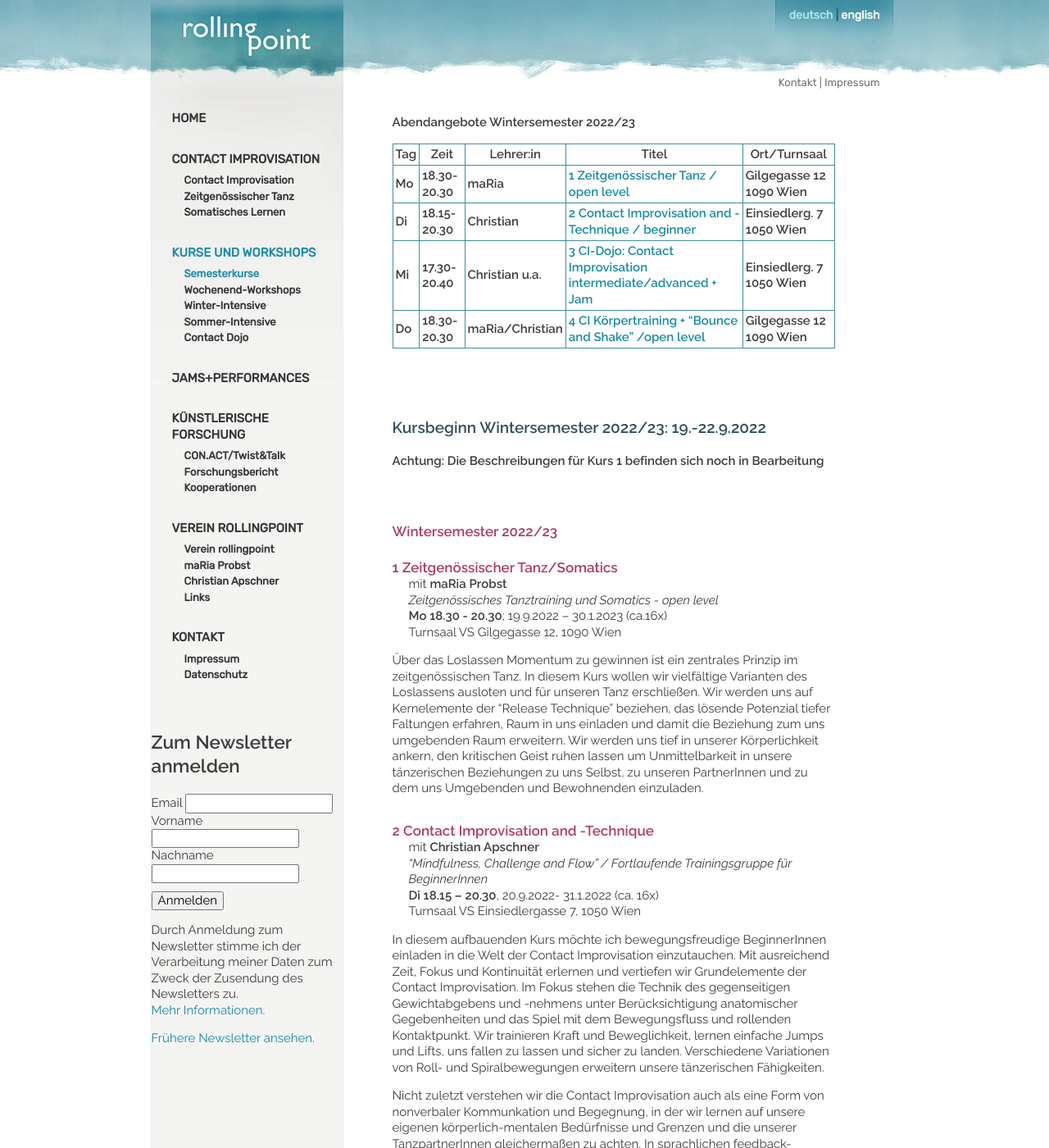
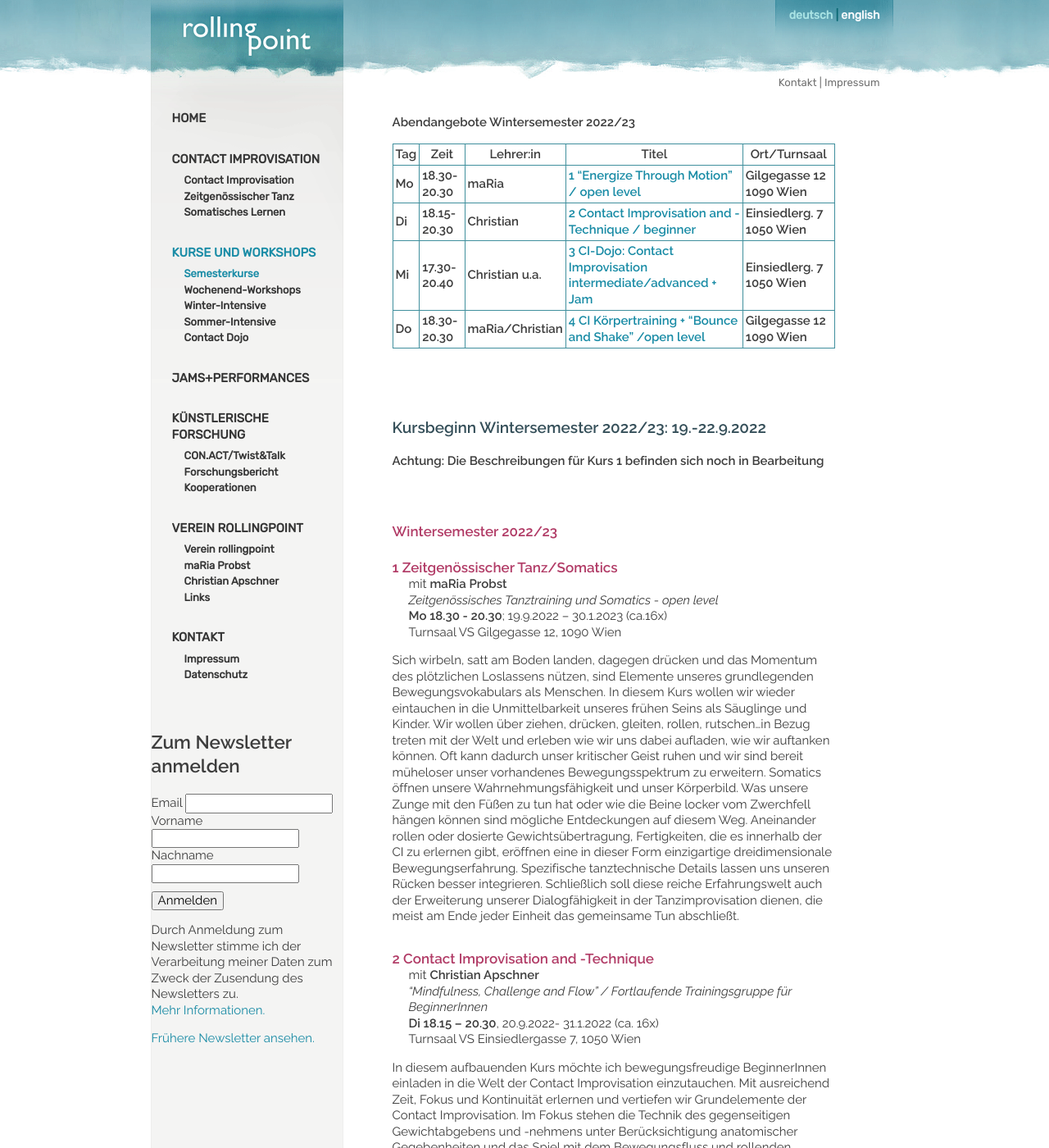
Before and after one commit to manulari/rollingpointat, a Jekyll site: the page built from _pages_de/kurse.md, in a window 1280 px wide and 1400 px high. Shown: the whole window at 82% size. Built offline with Jekyll 4.4.1, drawn with Linux system fonts in a browser that asks for light colours; comment, search, counter and statistics services are not loaded.

Commit message:
Update page (de) “kurse”

```diff
--- a/_pages_de/kurse.md
+++ b/_pages_de/kurse.md
@@ -6,7 +6,7 @@ title: KURSE UND WORKSHOPS
 
 | Tag    | Zeit            | Lehrer:in           | Titel                                                                     | Ort/Turnsaal                 |
 | ------ | --------------- | ------------------- | ------------------------------------------------------------------------- | ---------------------------- |
-| **Mo** | **18.30-20.30** | **maRia**           | **[ 1 Zeitgenössischer Tanz / open level](#mo)**                          | **Gilgegasse 12 1090 Wien**  |
+| **Mo** | **18.30-20.30** | **maRia**           | **[ 1 "Energize Through Motion" / open level](#mo)**                      | **Gilgegasse 12 1090 Wien**  |
 | **Di** | **18.15-20.30** | **Christian**       | **[2 Contact Improvisation and -Technique / beginner](#di)**              | **Einsiedlerg. 7 1050 Wien** |
 | **Mi** | **17.30-20.40** | **Christian u.a.**  | **[3 CI-Dojo: Contact Improvisation   intermediate/advanced + Jam](#mi)** | **Einsiedlerg. 7 1050 Wien** |
 | **Do** | **18.30-20.30** | **maRia/Christian** | **[4 CI Körpertraining + "Bounce and Shake" /open level](#do)**           | **Gilgegasse 12 1090 Wien**  |
@@ -31,9 +31,15 @@ mit **maRia Probst**\
 **Mo 18.30 - 20.30**; 19.9.2022 – 30.1.2023 (ca.16x)\
 Turnsaal VS Gilgegasse 12, 1090 Wien
 
-Über das Loslassen Momentum zu gewinnen ist ein zentrales Prinzip im zeitgenössischen Tanz. In diesem Kurs wollen wir vielfältige Varianten des Loslassens ausloten und für unseren Tanz erschließen. Wir werden uns auf Kernelemente der "Release Technique" beziehen, das lösende Potenzial tiefer Faltungen erfahren, Raum in uns einladen und damit die Beziehung zum uns umgebenden Raum erweitern. Wir werden uns tief in unserer Körperlichkeit ankern, den kritischen Geist ruhen lassen um Unmittelbarkeit in unsere tänzerischen Beziehungen zu uns Selbst, zu unseren PartnerInnen und zu dem uns Umgebenden und Bewohnenden einzuladen.
+Sich wirbeln, satt am Boden landen, dagegen drücken und das Momentum des plötzlichen Loslassens nützen, sind Elemente unseres grundlegenden Bewegungsvokabulars als Menschen. In diesem Kurs wollen wir wieder eintauchen in die Unmittelbarkeit unseres frühen Seins als Säuglinge und Kinder. Wir wollen über ziehen, drücken, gleiten, rollen, rutschen...in Bezug treten mit der Welt und erleben wie wir uns dabei aufladen, wie wir auftanken können. Oft kann dadurch unser kritischer Geist ruhen und wir sind bereit müheloser unser vorhandenes Bewegungsspektrum zu erweitern. Somatics öffnen unsere Wahrnehmungsfähigkeit und unser Körperbild. Was unsere Zunge mit den Füßen zu tun hat oder wie die Beine locker vom Zwerchfell hängen können sind mögliche Entdeckungen auf diesem Weg. Aneinander rollen oder dosierte Gewichtsübertragung, Fertigkeiten, die es innerhalb der CI zu erlernen gibt, eröffnen eine in dieser Form einzigartige dreidimensionale Bewegungserfahrung. Spezifische tanztechnische Details lassen uns unseren Rücken besser integrieren. Schließlich soll diese reiche Erfahrungswelt auch der Erweiterung unserer Dialogfähigkeit in der Tanzimprovisation dienen, die meist am Ende jeder Einheit das gemeinsame Tun abschließt.
 
-<div class="named-anchor" id="di"></div>
+
+
+<div class="named-anchor" id=""></div>
+
+
+
+
 
 #### 2 Contact Improvisation and -Technique
 
```
